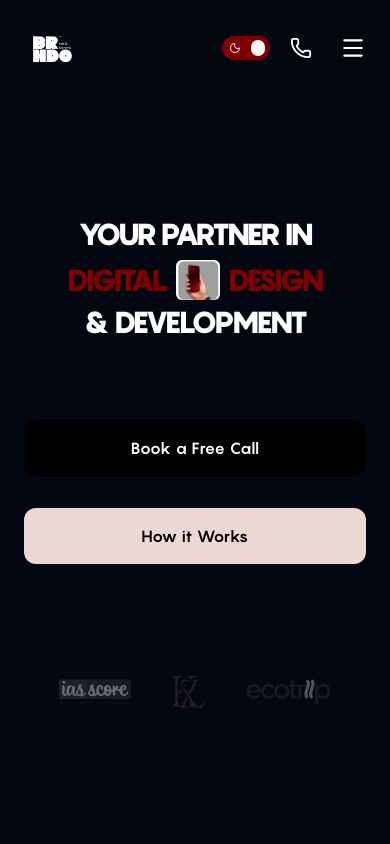
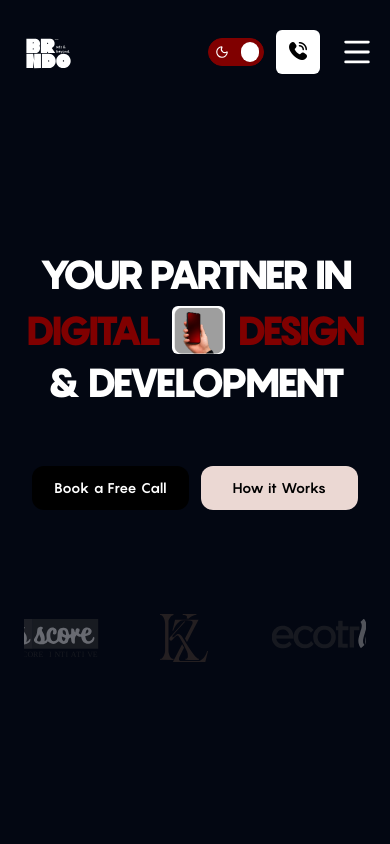
Before and after one commit to amanaanubhav/brndo.in, a React (Vite) app: page / in a window 390 px wide. Both pictures are taken after a click on the button 246 px from the left and 48 px from the top of the page. Shown: the top 844 px of the page. Built offline with nearby package versions, Linux system fonts and the light colour scheme.

Commit message:
redesign mobile screen hamburger, update testimonial section

```diff
--- a/index.html
+++ b/index.html
@@ -4,6 +4,7 @@
     <meta charset="UTF-8" />
     <link rel="icon" type="image/svg+xml" href="/brndo_logo.svg" />
     <meta name="viewport" content="width=device-width, initial-scale=1.0" />
+    <link rel='stylesheet' href='https://cdn-uicons.flaticon.com/uicons-solid-rounded/css/uicons-solid-rounded.css'>
     <title>Brndo - Ads & Beyond</title>
   </head>
   <body>
--- a/src/components/Hero.jsx
+++ b/src/components/Hero.jsx
@@ -27,21 +27,21 @@ export default function Hero() {
           initial={{ opacity: 0, y: 20 }}
           animate={{ opacity: 1, y: 0 }}
           transition={{ duration: 0.6, delay: 0.1 }}
-          className="font-pangram text-3xl sm:text-4xl lg:text-5xl font-black text-black dark:text-white tracking-tighter leading-[1.2] mb-20 uppercase flex flex-col items-center w-full"
+          className="font-pangram text-[40px] leading-none sm:text-6xl lg:text-7xl font-black text-black dark:text-white tracking-tighter mb-16 sm:mb-20 uppercase flex flex-col items-center w-full"
         >
           <span className="flex flex-col md:flex-row items-center justify-center gap-1 sm:gap-3 md:gap-4 flex-nowrap whitespace-nowrap">
-            <span>Your Partner In</span>
-            <span className="text-brndo-red flex items-center gap-2 sm:gap-3 md:gap-4 mt-1 md:mt-0">
+            <span className="block">Your Partner In</span>
+            <span className="text-brndo-red flex items-center gap-3 md:gap-4 mt-2 md:mt-0">
               <span>Digital</span>
               <img
                 src="/image.png"
                 alt=""
-                className="h-10 sm:h-10 lg:h-12 w-auto object-contain rounded-md"
+                className="h-12 sm:h-16 lg:h-20 w-auto object-contain rounded-md"
               />
               <span>Design</span>
             </span>
           </span>
-          <span className="block mt-1 sm:mt-3">& Development</span>
+          <span className="block mt-2 sm:mt-3">& Development</span>
         </motion.h1>
 
         {/* Call To Action Buttons */}
@@ -49,15 +49,15 @@ export default function Hero() {
           initial={{ opacity: 0, y: 20 }}
           animate={{ opacity: 1, y: 0 }}
           transition={{ duration: 0.6, delay: 0.2 }}
-          className="flex flex-col sm:flex-row items-center justify-center gap-8 w-full sm:w-auto"
+          className="flex flex-row items-center justify-center gap-3 sm:gap-8 w-full sm:w-auto px-2"
         >
           {/* Primary CTA Button */}
-          <a href="#contact" className="font-pangram flex items-center justify-center bg-black text-white px-10 py-4 rounded-xl text-base font-bold tracking-wide transition-all duration-300 hover:bg-white hover:text-black hover:shadow-[4px_4px_12px_rgba(0,0,0,0.1)] w-full sm:w-auto">
+          <a href="#contact" className="font-pangram flex items-center justify-center bg-black text-white px-5 py-3 sm:px-10 sm:py-4 rounded-xl text-sm sm:text-base font-bold tracking-wide transition-all duration-300 hover:bg-white hover:text-black hover:shadow-[4px_4px_12px_rgba(0,0,0,0.1)] w-full sm:w-auto text-center whitespace-nowrap">
             Book a Free Call
           </a>
 
           {/* Secondary CTA Button */}
-          <a href="#how-it-works" className="font-pangram flex items-center justify-center bg-brndo-lightRed text-black px-10 py-4 rounded-xl text-base font-bold tracking-wide transition-all duration-300 hover:bg-white hover:shadow-[4px_4px_12px_rgba(0,0,0,0.1)] w-full sm:w-auto">
+          <a href="#how-it-works" className="font-pangram flex items-center justify-center bg-brndo-lightRed text-black px-5 py-3 sm:px-10 sm:py-4 rounded-xl text-sm sm:text-base font-bold tracking-wide transition-all duration-300 hover:bg-white hover:shadow-[4px_4px_12px_rgba(0,0,0,0.1)] w-full sm:w-auto text-center whitespace-nowrap">
             How it Works
           </a>
         </motion.div>
--- a/src/components/LogoScroll.jsx
+++ b/src/components/LogoScroll.jsx
@@ -71,7 +71,7 @@ export default function LogoScroll() {
       initial={{ opacity: 0, y: 20 }}
       animate={{ opacity: 1, y: 0 }}
       transition={{ duration: 0.6, delay: 0.4 }}
-      className="mt-20 md:mt-36 w-full max-w-4xl mx-auto flex flex-col items-center relative"
+      className="mt-16 md:mt-36 w-full max-w-4xl mx-auto flex flex-col items-center relative"
     >
       {/* --- DESKTOP VIEW --- */}
       <div className="hidden md:flex w-full items-center justify-between gap-8">
@@ -110,7 +110,7 @@ export default function LogoScroll() {
       </div>
 
       {/* --- MOBILE VIEW --- */}
-      <div className="flex md:hidden w-full items-center justify-center overflow-hidden py-4 px-2 relative h-24">
+      <div className="flex md:hidden w-full items-center justify-center overflow-hidden py-6 px-2 relative h-32">
         <AnimatePresence mode="popLayout">
           {visibleIndices.map((idx, pos) => {
             const isCenter = pos === 1;
@@ -130,7 +130,7 @@ export default function LogoScroll() {
                 }}
                 exit={{ opacity: 0, x: -50, scale: 0.8 }}
                 transition={{ duration: 0.6, ease: "easeInOut" }}
-                className="h-8 sm:h-10 w-auto object-contain flex-shrink-0 mx-4"
+                className="h-12 sm:h-16 w-auto object-contain flex-shrink-0 mx-6"
               />
             );
           })}
--- a/src/components/Navbar.jsx
+++ b/src/components/Navbar.jsx
@@ -1,6 +1,6 @@
 import { useState, useEffect } from 'react';
 import { motion, AnimatePresence } from 'framer-motion';
-import { Menu, X, ChevronDown, Phone } from 'lucide-react';
+import { Menu, X, ChevronDown, Phone, ArrowRight } from 'lucide-react';
 import { cn } from '../lib/utils';
 import ThemeToggle from './ThemeToggle';
 
@@ -41,11 +41,11 @@ export default function Navbar() {
         ? 'bg-white/60 dark:bg-gray-950/80 backdrop-blur-sm shadow-sm py-3'
         : 'bg-white dark:bg-gray-950 py-5'
     )}>
-      <div className="max-w-7xl mx-auto px-6 md:px-12 flex justify-between items-center">
+      <div className="max-w-7xl mx-auto px-4 sm:px-6 md:px-12 flex justify-between items-center">
         {/* Logo */}
         <div className="flex-none z-50">
           <a href="#">
-            <img src="/brndo_logo.svg" alt="Brndo Logo" className="h-14 md:h-16 w-auto dark:brightness-0 dark:invert transition-all" />
+            <img src="/brndo_logo.svg" alt="Brndo Logo" className="h-16 md:h-16 w-auto dark:brightness-0 dark:invert transition-all" />
           </a>
         </div>
 
@@ -103,14 +103,14 @@ export default function Navbar() {
         {/* Mobile Toggle & Icons */}
         <div className="md:hidden flex items-center gap-3 z-50">
           <ThemeToggle />
-          <a href="#contact" className="p-2 text-gray-900 dark:text-white">
-            <Phone size={22} />
+          <a href="#contact" className="flex items-center justify-center w-11 h-11 rounded-md bg-black text-white dark:bg-white dark:text-black shadow-sm transition-transform active:scale-95">
+            <i className="fi fi-sr-phone-call text-[18px] mt-[2px]"></i>
           </a>
           <button
             className="p-2 -mr-2 text-gray-900 dark:text-white"
             onClick={() => setMobileMenuOpen(!mobileMenuOpen)}
           >
-            {mobileMenuOpen ? <X size={26} /> : <Menu size={26} />}
+            {mobileMenuOpen ? <X size={34} /> : <Menu size={34} />}
           </button>
         </div>
       </div>
@@ -122,26 +122,26 @@ export default function Navbar() {
             initial={{ opacity: 0, y: -20 }}
             animate={{ opacity: 1, y: 0 }}
             exit={{ opacity: 0, y: -20 }}
-            className="absolute top-0 left-0 w-full h-screen bg-white dark:bg-gray-950 pt-24 px-6 flex flex-col gap-6 md:hidden overflow-y-auto pb-24"
+            className="absolute top-0 left-0 w-full h-screen bg-white dark:bg-gray-950 pt-24 px-8 flex flex-col gap-5 md:hidden overflow-y-auto pb-24"
           >
             {navLinks.map((link) => (
               <div key={link.name}>
                 <a
                   href={link.href}
                   onClick={() => !link.dropdown && setMobileMenuOpen(false)}
-                  className="text-2xl font-bold uppercase text-gray-900 dark:text-white flex items-center justify-between"
+                  className="text-[22px] font-light tracking-wide text-gray-800 dark:text-gray-200 flex items-center justify-between hover:opacity-60 transition-opacity"
                 >
                   {link.name}
-                  {link.dropdown && <ChevronDown className="w-6 h-6 text-gray-400" />}
+                  {link.dropdown && <ChevronDown className="w-5 h-5 text-gray-400 stroke-[1.5]" />}
                 </a>
                 {link.dropdown && (
-                  <div className="pl-4 mt-4 flex flex-col gap-4 border-l-2 border-brndo-red/20">
+                  <div className="pl-4 mt-3 flex flex-col gap-3 border-l-[1.5px] border-brndo-red/20">
                     {link.dropdown.map((dropItem) => (
                       <a
                         key={dropItem.name}
                         href={dropItem.href}
                         onClick={() => setMobileMenuOpen(false)}
-                        className="text-lg font-semibold uppercase text-gray-600 dark:text-gray-300 hover:text-brndo-red dark:hover:text-brndo-lightRed transition-colors"
+                        className="text-[16px] font-light tracking-wide text-gray-500 dark:text-gray-400 hover:text-gray-900 dark:hover:text-white transition-colors py-1.5"
                       >
                         {dropItem.name}
                       </a>
@@ -153,9 +153,10 @@ export default function Navbar() {
             <a
               href="#contact"
               onClick={() => setMobileMenuOpen(false)}
-              className="mt-8 bg-black dark:bg-brndo-red text-white text-center py-3.5 rounded-md text-lg font-bold uppercase"
+              className="mt-6 w-full bg-black dark:bg-brndo-red text-white px-8 py-4 rounded-md text-lg font-bold hover:bg-gray-900 dark:hover:bg-brndo-darkRed transition-all duration-300 flex items-center justify-center gap-2 group"
             >
               Contact Us
+              <ArrowRight className="w-5 h-5 group-hover:translate-x-1 transition-transform" />
             </a>
           </motion.div>
         )}
--- a/src/components/ThemeToggle.jsx
+++ b/src/components/ThemeToggle.jsx
@@ -8,20 +8,20 @@ export default function ThemeToggle() {
   return (
     <button
       onClick={toggleTheme}
-      className={`relative w-12 h-6 flex items-center rounded-full p-1 cursor-pointer transition-colors duration-300 overflow-hidden border ${
+      className={`relative w-14 h-7 flex items-center rounded-full p-1 cursor-pointer transition-colors duration-300 overflow-hidden border ${
         theme === 'dark' ? 'bg-brndo-red border-brndo-red' : 'bg-white border-gray-200'
       }`}
       aria-label="Toggle Theme"
     >
       <div className="absolute inset-0 flex items-center justify-between px-1.5 w-full">
-        <Moon size={12} className={`transition-opacity ${theme === 'dark' ? 'opacity-100 text-white' : 'opacity-0'}`} />
-        <Sun size={12} className={`transition-opacity ${theme === 'light' ? 'opacity-100 text-gray-400' : 'opacity-0'}`} />
+        <Moon size={14} className={`transition-opacity ${theme === 'dark' ? 'opacity-100 text-white' : 'opacity-0'}`} />
+        <Sun size={14} className={`transition-opacity ${theme === 'light' ? 'opacity-100 text-gray-400' : 'opacity-0'}`} />
       </div>
       <motion.div
-        className={`w-4 h-4 rounded-full shadow-sm z-10 ${theme === 'dark' ? 'bg-white' : 'bg-brndo-red'}`}
+        className={`w-5 h-5 rounded-full shadow-sm z-10 ${theme === 'dark' ? 'bg-white' : 'bg-brndo-red'}`}
         layout
         transition={{ type: "spring", stiffness: 700, damping: 30 }}
-        style={{ marginLeft: theme === 'dark' ? '24px' : '0' }}
+        style={{ marginLeft: theme === 'dark' ? '28px' : '0' }}
       />
     </button>
   );
```
